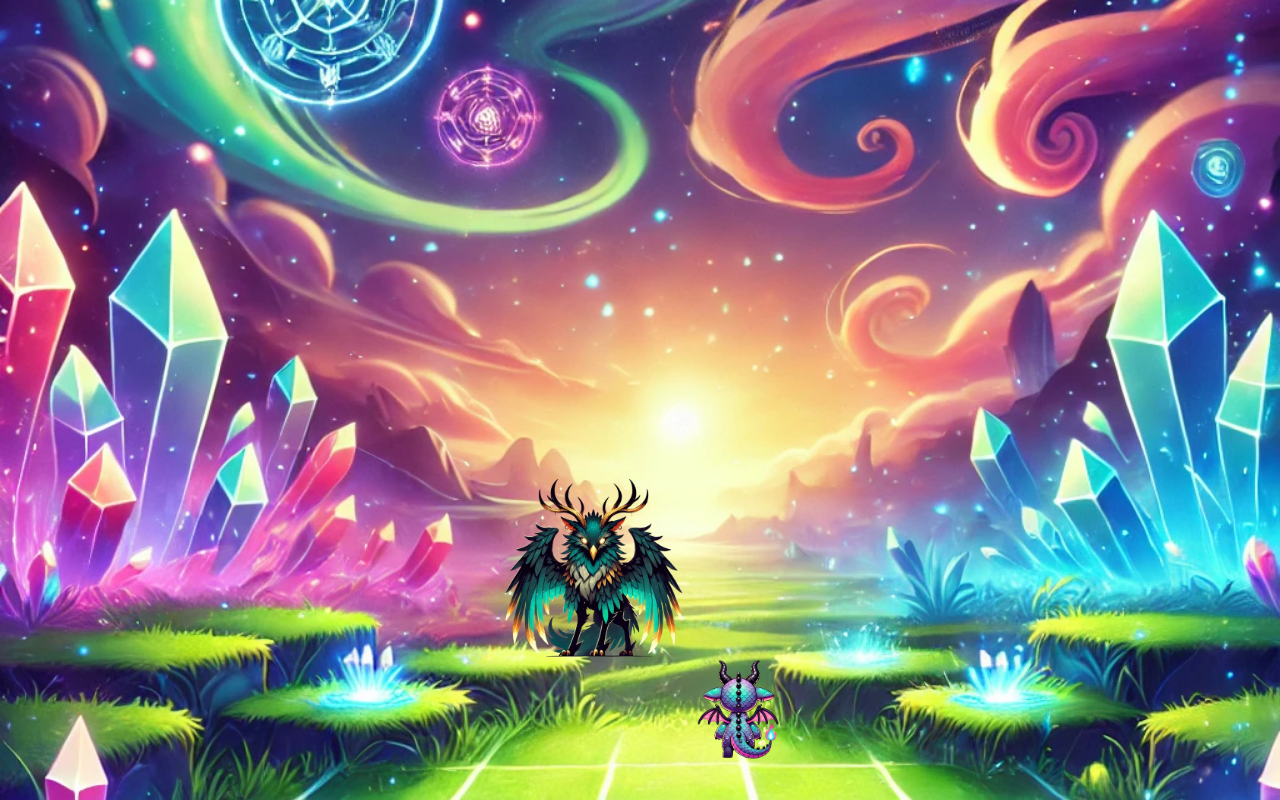
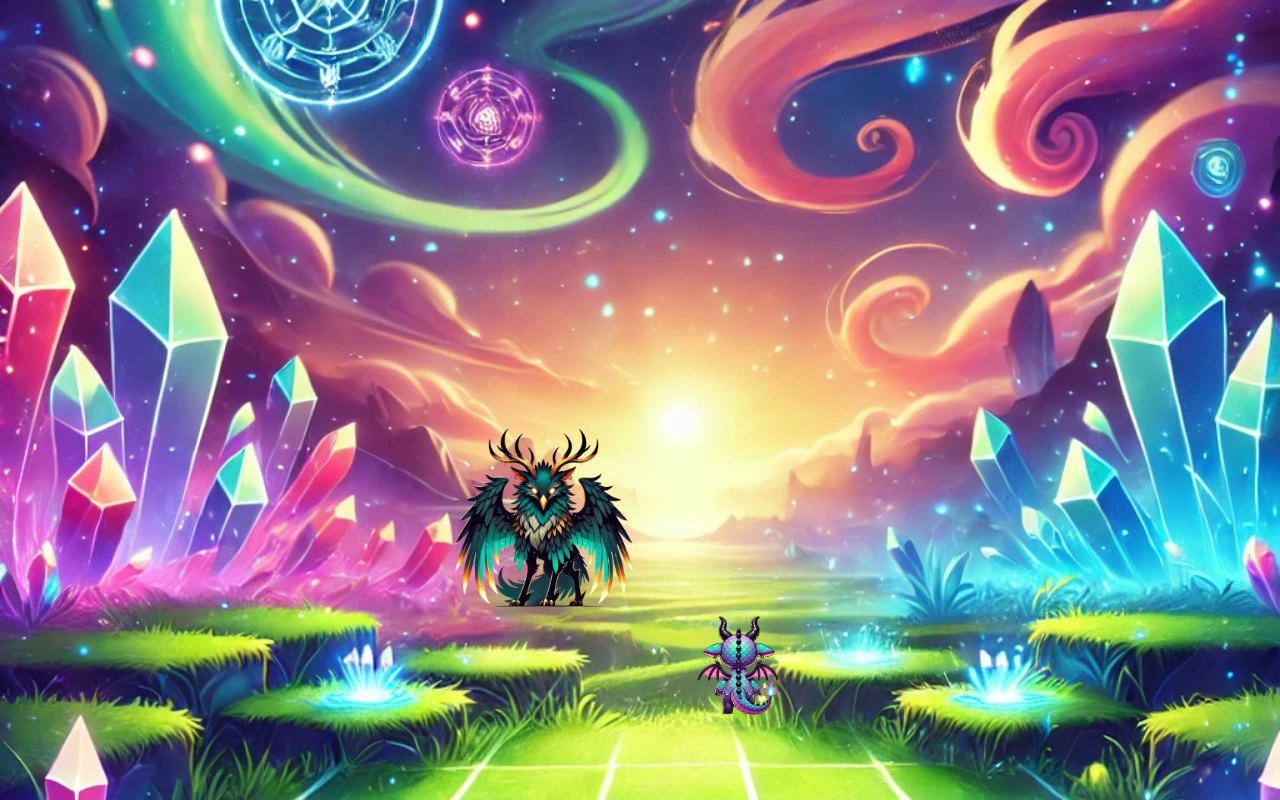
Before and after one commit to johnBWeiss/monster-collector, a React app: page / in a window 1280 px wide. Built offline with nearby package versions, Linux system fonts and the light colour scheme.

Commit message:
change animation to shooter style

```diff
--- a/src/pages/home/Home.tsx
+++ b/src/pages/home/Home.tsx
@@ -1,4 +1,4 @@
-import React, { FC, useState } from "react";
+import React, { FC, useRef, useState } from "react";
 import { PageSection } from "../../coreComponents/pageSection/PageSection";
 import background from "../../assets/images/monsters/battlefield.webp";
 import yogi1Back from "../../assets/images/monsters/yogi1-back.png";
@@ -13,22 +13,37 @@ export const Home: FC<HomeProps> = () => {
   const [fireballStyle, setFireballStyle] = useState({
     display: "none",
   });
-  const audio = new Audio(fireballSound); // Create an audio instance
+  const [shooterStyle, setShooterStyle] = useState({
+    transform: "translate(0, 0)",
+    transition: "transform 0.3s ease-out",
+  });
+  const audioRef = useRef(new Audio(fireballSound));
 
-  // Function to trigger the fireball movement
   const shootFireball = () => {
-    audio.currentTime = 0; // Ensure sound starts from the beginning
-    audio.play();
+    audioRef.current.currentTime = 0;
+    audioRef.current.play();
+
     setFireballStyle({
       display: "block",
     });
 
-    // After the animation ends, reset the fireball
+    setShooterStyle({
+      transform: "translate(-20px, -20px) rotate(-15deg)",
+      transition: "transform 0.3s ease-out",
+    });
+
+    setTimeout(() => {
+      setShooterStyle({
+        transform: "translate(0, 0) rotate(0deg)",
+        transition: "transform 0.3s ease-out",
+      });
+    }, 300);
+
     setTimeout(() => {
       setFireballStyle({
         display: "none",
       });
-    }, 1200); // Match the duration of the animation
+    }, 1000);
   };
 
   return (
@@ -49,10 +64,14 @@ export const Home: FC<HomeProps> = () => {
             width: "190px",
             zIndex: 1,
             position: "relative",
-            bottom: "100px",
+            bottom: "150px",
+            right: "50px",
           }}
         >
           <img src={baddy1} alt="yogi1-back" />
+        </div>
+
+        <div style={{ position: "relative" }}>
           <img
             className="fireball"
             src={fireball}
@@ -62,26 +81,24 @@ export const Home: FC<HomeProps> = () => {
               borderRadius: "50%",
               display: fireballStyle.display,
               position: "absolute",
-              top: "50%",
-              right: 0,
-              left: 0,
-              margin: "0 auto",
-              // transition: "all 1s ease-in-out", // Smooth animation
+              right: "20px", // Start near the shooter
+              bottom: "60px", // Align with shooter's height
             }}
           />
-        </div>
-
           <img
-          onClick={() => shootFireball()}
+            onClick={shootFireball}
             src={yogi1Back}
             alt="yogi1-back"
             style={{
               width: "90px",
               zIndex: 1,
               position: "relative",
-            bottom: "10px",
+              bottom: "50px",
+              cursor: "pointer",
+              ...shooterStyle,
             }}
           />
+        </div>
       </div>
     </PageSection>
   );
--- a/src/pages/home/home.scss
+++ b/src/pages/home/home.scss
@@ -1,8 +1,9 @@
 .fireball {
-  animation: fireAnimation 1.2s infinite linear;
+  animation: shootAttack 1s infinite linear;
+  //animation: projectionAttack 1.2s infinite linear;
 }
 
-@keyframes fireAnimation {
+@keyframes projectionAttack {
   0% {
     transform: scale(0.5) rotate(0deg);
     opacity: 1;
@@ -24,3 +25,15 @@
     opacity: 0.4;
   }
 }
+
+@keyframes shootAttack {
+  0% {
+    transform: scale(0.2) translate(0, 0);
+
+    opacity: 1;
+  }
+
+  100% {
+    transform: translate(-180px, -180px) scale(3.5);
+  }
+}
```
Lines whose indentation alone changed are shown as unchanged.
